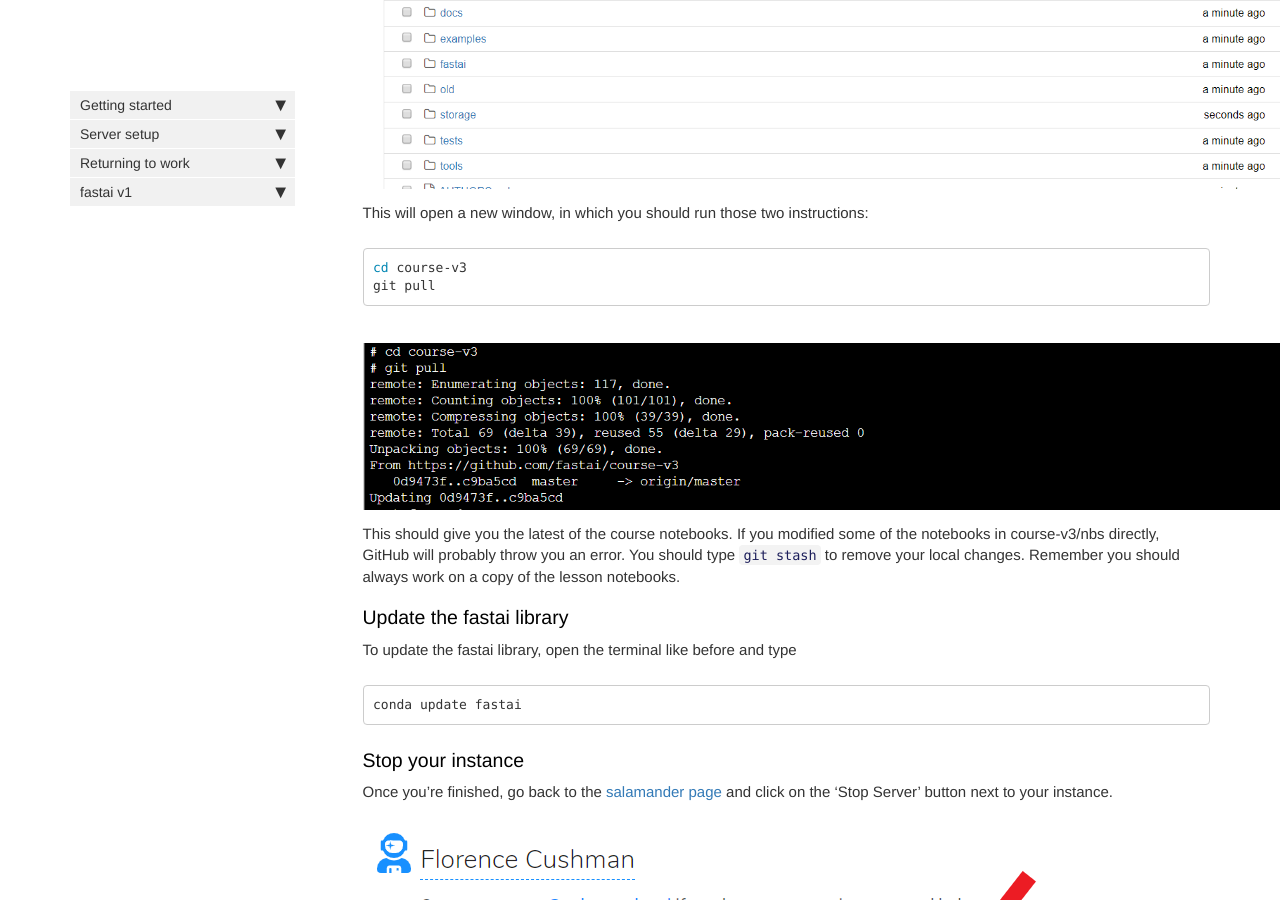
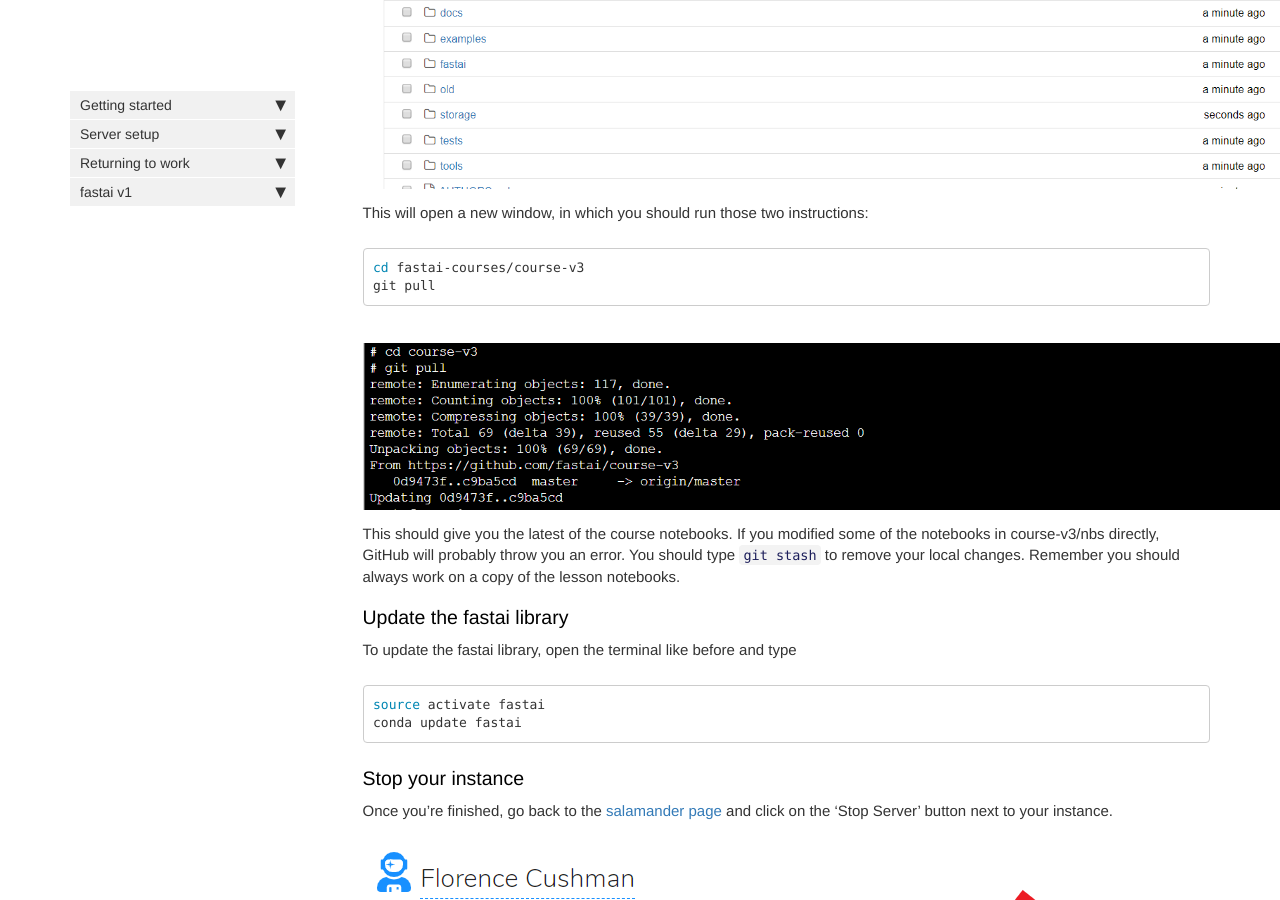
Before and after one commit to tamersalama/course-v3, a Jekyll site: the page built from docs/update_salamander.md, in a window 1280 px wide and 900 px high, scrolled down 1629 px. Built offline with Jekyll 4.4.1, drawn with Linux system fonts in a browser that asks for light colours; nearby versions of some CDN libraries; comment, search, counter and statistics services are not loaded.

Commit message:
script fixes

````diff
--- a/docs/update_salamander.md
+++ b/docs/update_salamander.md
@@ -6,10 +6,10 @@ sidebar: home_sidebar
 
 To return to your notebook, the basic steps will be:
 
-1. Start your instance
-1. Update the course repo
-1. Update the fastai library
-1. When done, shut down your instance
+1.  Start your instance
+1.  Update the course repo
+1.  Update the fastai library
+1.  When done, shut down your instance
 
 ## Step by step guide
 
@@ -26,14 +26,15 @@ Wait about a minute for the server to start. You'll see the status go through se
 You can then either ssh to your terminal by copying the content of the second box or click on the 'Jupyter Notebook' button to directly head to your notebooks
 
 ### Update the course repo
- To update the course repo, you will need to be in terminal. If you used the `ssh` method, you're already there, if you clicked on the 'Jupyter Notebook' button, launch a new terminal from the jupyter notebook menu.
+
+To update the course repo, you will need to be in terminal. If you used the `ssh` method, you're already there, if you clicked on the 'Jupyter Notebook' button, launch a new terminal from the jupyter notebook menu.
 
 ![](/images/gradient/terminal.png)
 
 This will open a new window, in which you should run those two instructions:
 
-``` bash
-cd course-v3
+```bash
+cd fastai-courses/course-v3
 git pull
 ```
 
@@ -42,12 +43,16 @@ git pull
 This should give you the latest of the course notebooks. If you modified some of the notebooks in course-v3/nbs directly, GitHub will probably throw you an error. You should type `git stash` to remove your local changes. Remember you should always work on a copy of the lesson notebooks.
 
 ### Update the fastai library
+
 To update the fastai library, open the terminal like before and type
-``` bash
+
+```bash
+source activate fastai
 conda update fastai
 ```
 
 ### Stop your instance
+
 Once you're finished, go back to the [salamander page](https://salamander.ai/) and click on the 'Stop Server' button next to your instance.
 
 ![](/images/salamander/stop.png)
````
Also changed, not shown: docs/start_salamander.md (+1 -1 lines).
